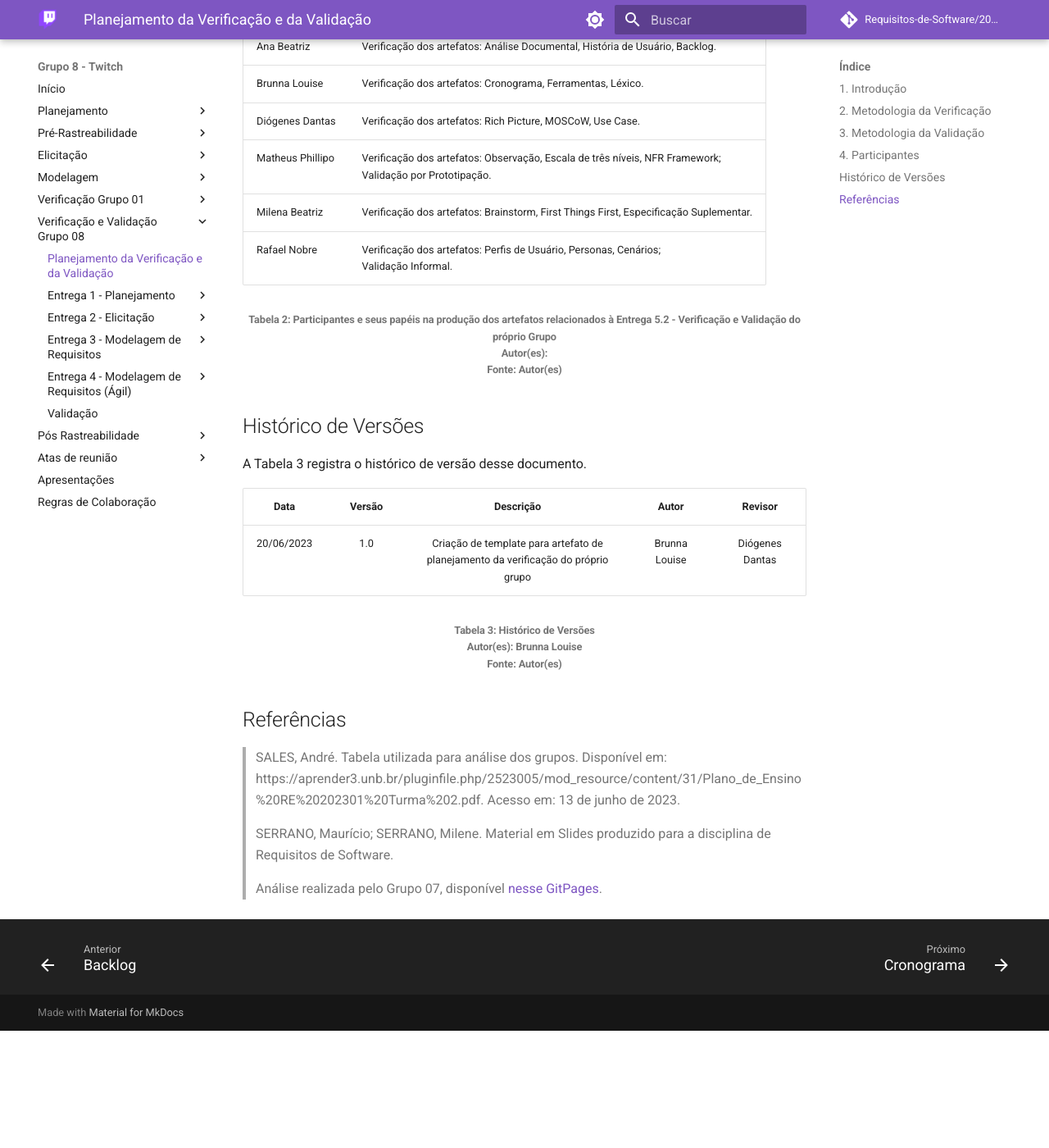
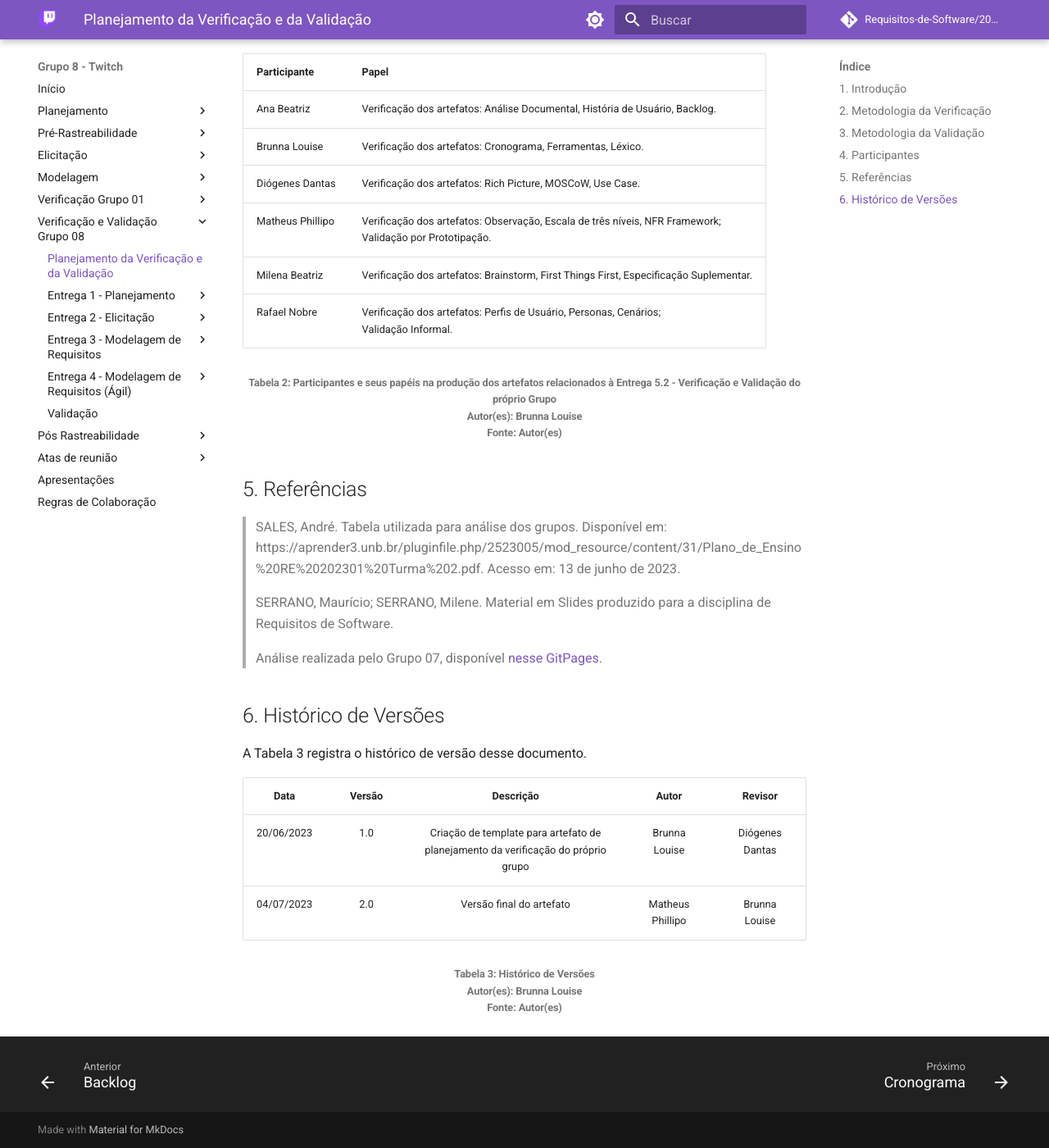
Before and after one commit to Requisitos-de-Software/2023.1-Twitch, an MkDocs documentation site: the page built from docs/verifica_valida_grupo08/planejamento.md, in a window 1280 px wide and 1400 px high, scrolled down 1328 px. Shown: the whole window at 82% size. Built offline with MkDocs 1.6.1 and Material for MkDocs 9.7.7, drawn with Linux system fonts in a browser that asks for light colours; comment, search, counter and statistics services are not loaded; before the commit the page ends 2585 px from its top, so only the background shows below that; some of the changed text lies outside the part shown.

Commit message:
docs: versão final do artefato

```diff
--- a/docs/verifica_valida_grupo08/planejamento.md
+++ b/docs/verifica_valida_grupo08/planejamento.md
@@ -9,6 +9,7 @@ A metodologia escolhida consiste na utilização de checklists para nortear a ve
 | ID |Questão| Resultado da Verificação |
 | :---: | --- | :---: |
 | Identificação da questão, válida apenas dentro do próprio arquivo | O que está sendo verificado. Pode estar em formato de pergunta ou afirmação.  | Após a verificação, é possível dizer que o grupo cumpriu com a questão ou não? O resultado pode ser Completo, Incompleto, ou Não Realizado.|
+
 <h6 align = "center"> Tabela 1: Checklist para Verificação
 <br> Autor(es): Brunna Louise
 <br>Fonte: Autor(es)</h6>
@@ -21,7 +22,7 @@ Além da checklist produzida pelo próprio grupo, os membros acharam importante
 
 ## 3. Metodologia da Validação
 
-colocar aqui os bagulhos man
+A metodologia escolhida foi a elaboração da prototipação dos requisitos não implementados e uma comprovação informal, através do email disponibilizado para contato da Twitch. Além disso, foi realizada uma entrevista para validar os protótipos com um dos integrantes do grupo que foi se familiarizando mais com a plataforma durante o decorrer deste trabalho.
 
 ## 4. Participantes
 
@@ -37,25 +38,26 @@ A tabela 2 a seguir registra que membros foram responsáveis por verificar cada
 | Rafael Nobre | Verificação dos artefatos: Perfis de Usuário, Personas, Cenários; <br> Validação Informal. |
 
 <h6 align = "center"> Tabela 2: Participantes e seus papéis na produção dos artefatos relacionados à Entrega 5.2 - Verificação e Validação do próprio Grupo
-<br> Autor(es):
+<br> Autor(es): Brunna Louise
 <br>Fonte: Autor(es)</h6>
 
-## Histórico de Versões
+## 5. Referências
+
+>SALES, André. Tabela utilizada para análise dos grupos. Disponível em: https://aprender3.unb.br/pluginfile.php/2523005/mod_resource/content/31/Plano_de_Ensino%20RE%20202301%20Turma%202.pdf. Acesso em: 13 de junho de 2023.
+
+>SERRANO, Maurício; SERRANO, Milene. Material em Slides produzido para a disciplina de Requisitos de Software.
+
+>Análise realizada pelo Grupo 07, disponível [nesse GitPages](https://requisitos-de-software.github.io/2023.1-Petz/).
+
+## 6. Histórico de Versões
 
 A Tabela 3 registra o histórico de versão desse documento.
 
 |**Data** | **Versão** | **Descrição** | **Autor** | **Revisor** |
 |:---: | :---: | :---: | :---: | :---: |
 | 20/06/2023 | 1.0 | Criação de template para artefato de planejamento da verificação do próprio grupo | Brunna Louise | Diógenes Dantas |
+| 04/07/2023 | 2.0 | Versão final do artefato | Matheus Phillipo | Brunna Louise |
 
 <h6 align = "center"> Tabela 3: Histórico de Versões
 <br> Autor(es): Brunna Louise
 <br>Fonte: Autor(es)</h6>
-
-## Referências
-
->SALES, André. Tabela utilizada para análise dos grupos. Disponível em: https://aprender3.unb.br/pluginfile.php/2523005/mod_resource/content/31/Plano_de_Ensino%20RE%20202301%20Turma%202.pdf. Acesso em: 13 de junho de 2023.
-
->SERRANO, Maurício; SERRANO, Milene. Material em Slides produzido para a disciplina de Requisitos de Software.
-
->Análise realizada pelo Grupo 07, disponível [nesse GitPages](https://requisitos-de-software.github.io/2023.1-Petz/).
```
Also changed, not shown: docs/verifica_valida_grupo08/verificacao_observacao.md (+4 -3 lines).
